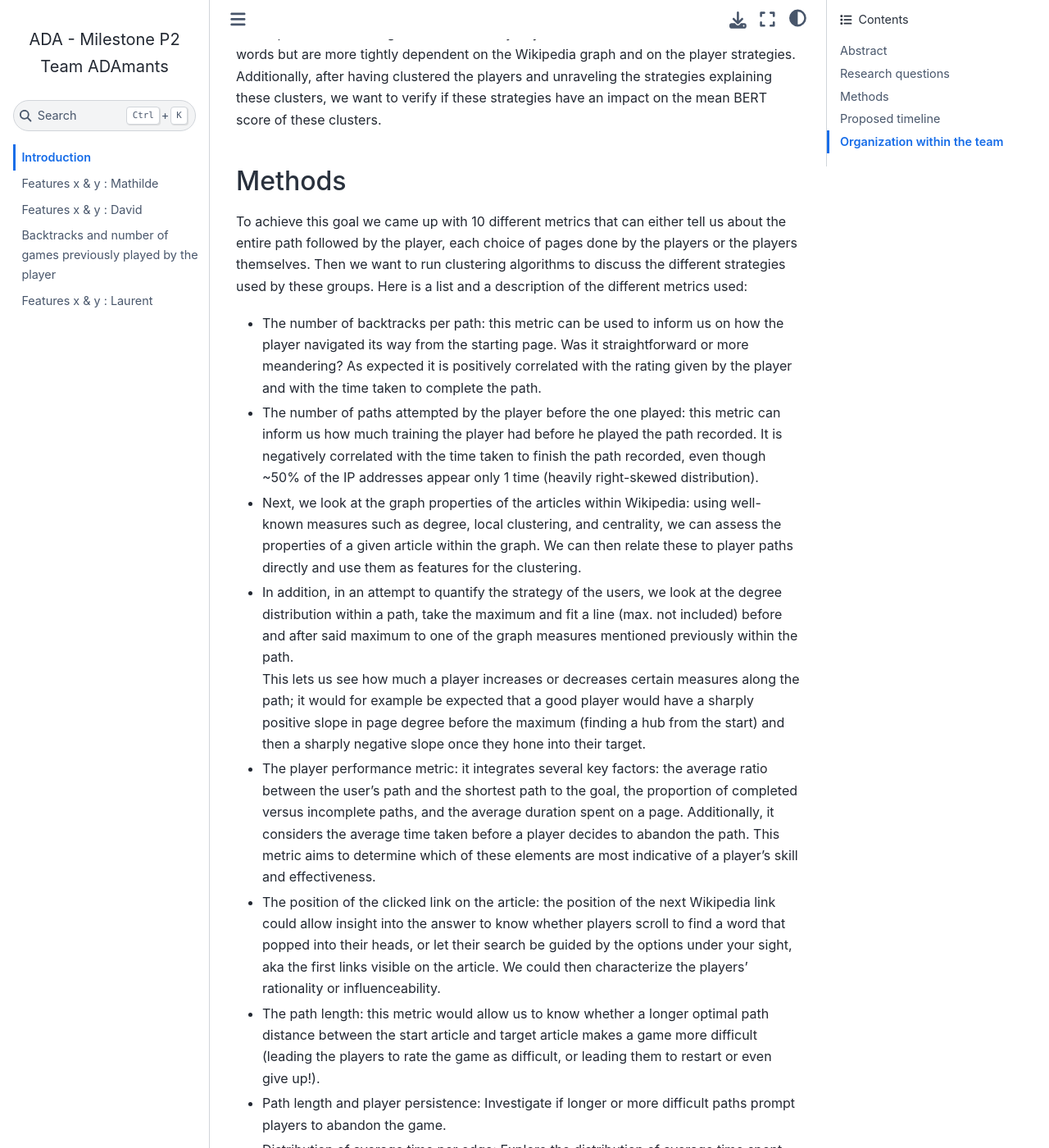
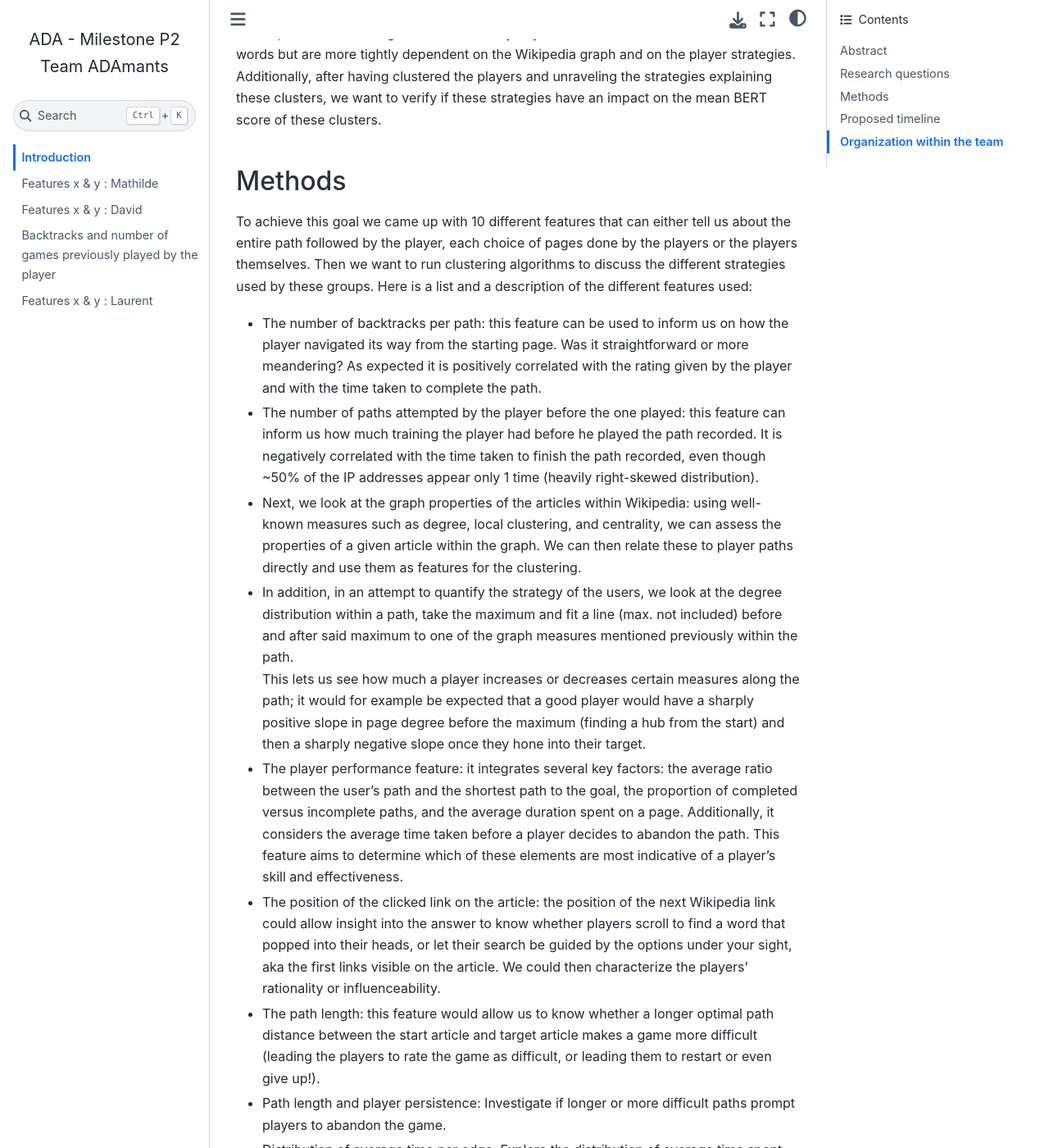
Before and after one commit to epfl-ada/ada-2023-project-adamants, a Jupyter Book: the page built from book/README.md, in a window 1280 px wide and 1400 px high, scrolled down 782 px. Shown: the whole window at 82% size. Built offline with Jupyter Book 1.0.4 settings and Sphinx 7.4.7 and the Sphinx Book theme 1.1.4, drawn with Linux system fonts in a browser that asks for light colours; pages that are not in the unit, such as notebooks, are missing from menus; some of the changed text lies outside the part shown.

Commit message:
Update README info

```diff
--- a/book/README.md
+++ b/book/README.md
@@ -20,21 +20,21 @@
 
 ## Methods
 
-To achieve this goal we came up with 10 different metrics that can either tell us about the entire path followed by the player, each choice of pages done by the players or the players themselves. Then we want to run clustering algorithms to discuss the different strategies used by these groups. Here is a list and a description of the different metrics used:
+To achieve this goal we came up with 10 different features that can either tell us about the entire path followed by the player, each choice of pages done by the players or the players themselves. Then we want to run clustering algorithms to discuss the different strategies used by these groups. Here is a list and a description of the different features used:
 
-- The number of backtracks per path: this metric can be used to inform us on how the player navigated its way from the starting page. Was it straightforward or more meandering? As expected it is positively correlated with the rating given by the player and with the time taken to complete the path.
-- The number of paths attempted by the player before the one played: this metric can inform us how much training the player had before he played the path recorded. It is negatively correlated with the time taken to finish the path recorded, even though ~50% of the IP addresses appear only 1 time (heavily right-skewed distribution).
+- The number of backtracks per path: this feature can be used to inform us on how the player navigated its way from the starting page. Was it straightforward or more meandering? As expected it is positively correlated with the rating given by the player and with the time taken to complete the path.
+- The number of paths attempted by the player before the one played: this feature can inform us how much training the player had before he played the path recorded. It is negatively correlated with the time taken to finish the path recorded, even though ~50% of the IP addresses appear only 1 time (heavily right-skewed distribution).
 - Next, we look at the graph properties of the articles within Wikipedia: using well-known measures such as degree, local clustering, and centrality, we can assess the properties of a given article within the graph. We can then relate these to player paths directly and use them as features for the clustering.
 - In addition, in an attempt to quantify the strategy of the users, we look at the degree distribution within a path, take the maximum and fit a line (max. not included) before and after said maximum to one of the graph measures mentioned previously within the path.
 This lets us see how much a player increases or decreases certain measures along the path; it would for example be expected that a good player would have a sharply positive slope in page degree before the maximum (finding a hub from the start) and then a sharply negative slope once they hone into their target.
-- The player performance metric: it integrates several key factors: the average ratio between the user's path and the shortest path to the goal, the proportion of completed versus incomplete paths, and the average duration spent on a page. Additionally, it considers the average time taken before a player decides to abandon the path. This metric aims to determine which of these elements are most indicative of a player's skill and effectiveness.
+- The player performance feature: it integrates several key factors: the average ratio between the user's path and the shortest path to the goal, the proportion of completed versus incomplete paths, and the average duration spent on a page. Additionally, it considers the average time taken before a player decides to abandon the path. This feature aims to determine which of these elements are most indicative of a player's skill and effectiveness.
 - The position of the clicked link on the article: the position of the next Wikipedia link could allow insight into the answer to know whether players scroll to find a word that popped into their heads, or let their search be guided by the options under your sight, aka the first links visible on the article. We could then characterize the players’ rationality or influenceability.
-- The path length: this metric would allow us to know whether a longer optimal path distance between the start article and target article makes a game more difficult (leading the players to rate the game as difficult, or leading them to restart or even give up!).
+- The path length: this feature would allow us to know whether a longer optimal path distance between the start article and target article makes a game more difficult (leading the players to rate the game as difficult, or leading them to restart or even give up!).
 - Path length and player persistence: Investigate if longer or more difficult paths prompt players to abandon the game.
 - Distribution of average time per edge: Explore the distribution of average time spent per edge during navigation. Seeing if this data has particular outliers may give indicators of any trouble they might have had.
 - BERTscore semantic similarity metric: Apply the BERTscore semantic similarity metric to evaluate path difficulties, and compare this to player ratings. What sort of link is there between the two? Comparison of per-edge and per-path values may give different insights (although per path is more relevant).
 
-These metrics will be selected and improved based on their contribution to the clustering.
+These features will be selected and improved based on their contribution to the clustering.
 
 ## Proposed timeline
 
@@ -42,8 +42,8 @@
 |:--------------------:|----------------------------------------------------------------------------------------------------------------------------------------------------------------------------|:--------------:|:----------:|:--------:|
 |                      |                                                                                                                                                                            |                |            |          |
 |    **Milestone 1**   | Data formatting                                                                                                                                                            |     6 days     |   18 nov   |  30 nov  |
-|       Filtering      | Choose as a group which data we will exclude  from the analysis using the previous  analysis of the metrics                                                                |      1 day     |   18 nov   |  22 nov  |
-|      Dataframes      | Create 2 dataframes, containing either 1 row per path, 1 column per metric or 1 row per  connection, 1 column per metric, choosing the metrics that make sense.            |     5 days     |   22 nov   |  30 nov  |
+|       Filtering      | Choose as a group which data we will exclude  from the analysis using the previous  analysis of the features                                                                |      1 day     |   18 nov   |  22 nov  |
+|      Dataframes      | Create 2 dataframes, containing either 1 row per path, 1 column per feature or 1 row per  connection, 1 column per feature, choosing the features that make sense.            |     5 days     |   22 nov   |  30 nov  |
 |                      |                                                                                                                                                                            |                |            |          |
 |    **Milestone 2**   | Computation and visualization                                                                                                                                              |     7 days     |    1 dec   |   8 dec  |
 |   Plots generation   | Complete the notebook(s) with plots showing  the clusters, the correlations between  clusters, the mean BERTscore; for multiple  clustering algorithm and the different df |     7 days     |    1 dec   |   8 dec  |
```
Also changed, not shown: README.md (+23 -13 lines).
